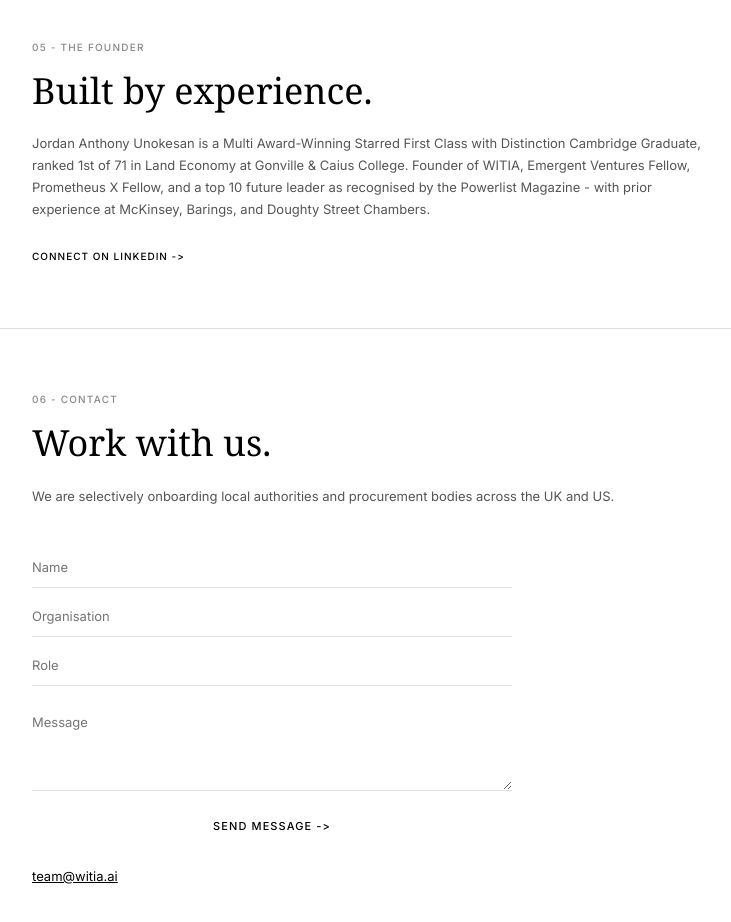
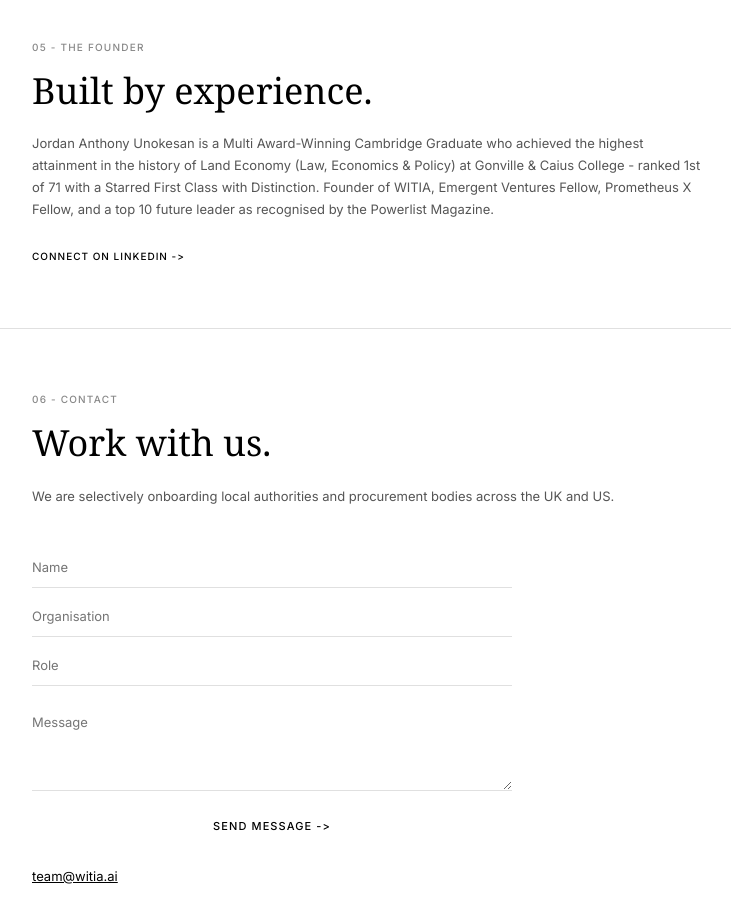
Before and after one commit to JordanAU226/witia-landing, a Next.js app: page / in a window 1280 px wide. Shown: the part 2500-3422 px from the top of the page, without its empty margins (106-837 px from the left). Built offline with nearby package versions, Linux system fonts and the light colour scheme.

Commit message:
Update founder bio

```diff
--- a/app/page.tsx
+++ b/app/page.tsx
@@ -265,7 +265,7 @@ export default function Home() {
                 Built by experience.
               </h2>
               <p style={{ marginTop: '20px', fontSize: '13px', color: '#555', lineHeight: 1.7, fontFamily: "'Inter', sans-serif" }}>
-                Jordan Anthony Unokesan is a Multi Award-Winning Starred First Class with Distinction Cambridge Graduate, ranked 1st of 71 in Land Economy at Gonville & Caius College. Founder of WITIA, Emergent Ventures Fellow, Prometheus X Fellow, and a top 10 future leader as recognised by the Powerlist Magazine - with prior experience at McKinsey, Barings, and Doughty Street Chambers.
+                Jordan Anthony Unokesan is a Multi Award-Winning Cambridge Graduate who achieved the highest attainment in the history of Land Economy (Law, Economics & Policy) at Gonville & Caius College - ranked 1st of 71 with a Starred First Class with Distinction. Founder of WITIA, Emergent Ventures Fellow, Prometheus X Fellow, and a top 10 future leader as recognised by the Powerlist Magazine.
               </p>
               <div style={{ marginTop: '24px' }}>
                 <a href="https://www.linkedin.com/in/jordanu/" target="_blank" rel="noopener noreferrer" className="cta-link">
```
